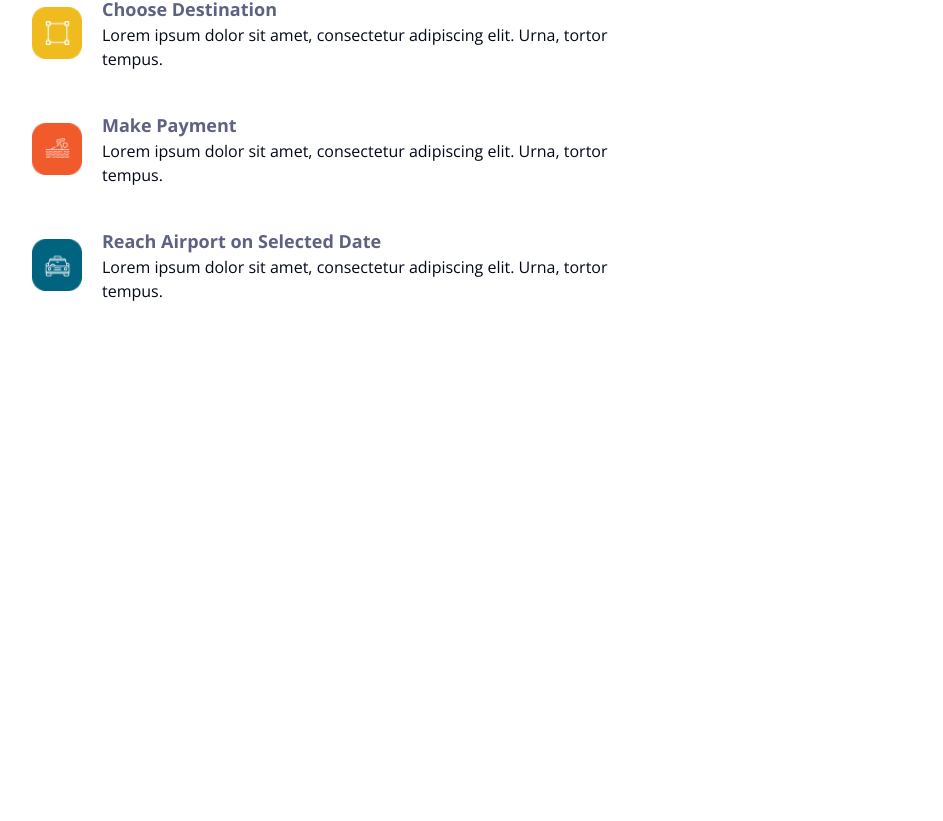
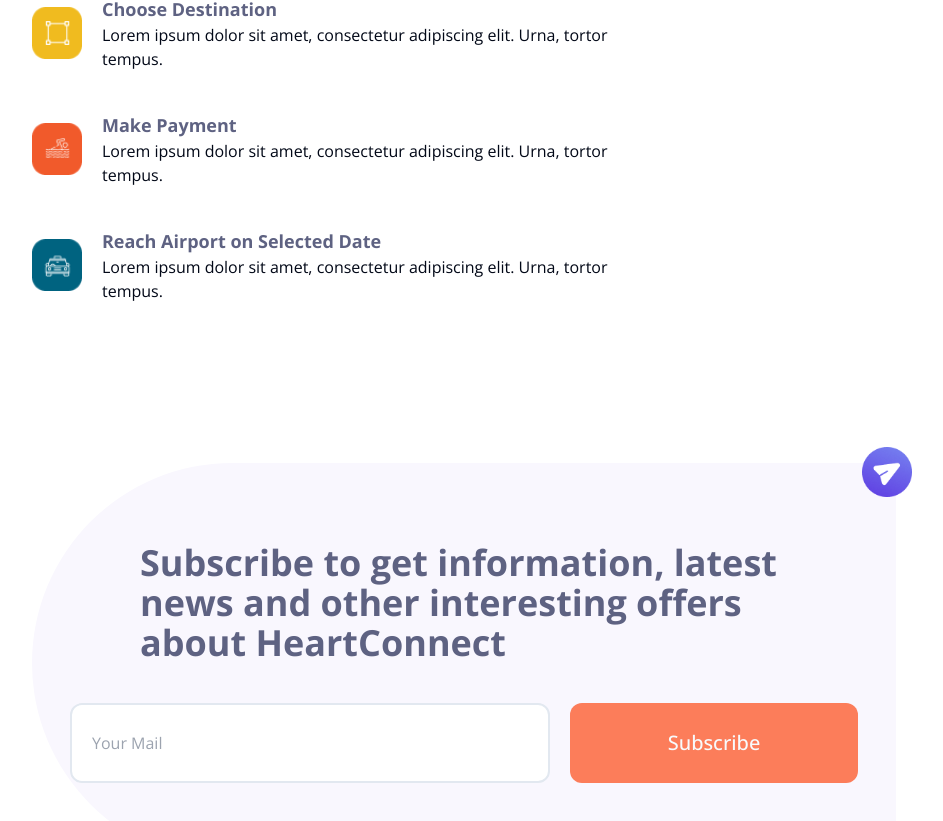
Before and after one commit to skinet-web/heartconnect, a Next.js app: page / in a window 1280 px wide. Shown: the part 2357-3178 px from the top of the page, without its empty margins (176-1119 px from the left). Before the commit the page ends 2900 px from the top, so only its background shows below. Built offline with nearby package versions, Linux system fonts and the light colour scheme.

Commit message:
Added subscribe email

```diff
--- /dev/null
+++ b/app/components/Subscribe.tsx
@@ -0,0 +1,27 @@
+import React from 'react'
+import { Button } from './ui/button'
+import Image from 'next/image'
+
+const Subscribe = () => {
+  return (
+    <div className='relative flex flex-col py-20 justify-center items-center bg-[#f9f7fe] w-full h-full rounded-xl  lg:rounded-l-full'>
+            <h2 className='text-4xl font-bold text-textSecondary w-3/4'>
+                Subscribe to get information, latest news and other
+                interesting offers about HeartConnect
+            </h2>
+            <div className=' flex flex-col items-center lg:flex-row gap-5 mt-10 '>
+                <input type='text' placeholder='Your Mail' className='rounded-xl p-5 lg:w-[30rem] w-[18rem] h-20 border-2'/>
+                <Button className='w-[18rem] h-20 rounded-xl bg-gradient-to-t from-[#fc7d5a] to-[#fc7d5a] text-xl font-semiboldbold'>Subscribe</Button>
+            </div>
+            <Image
+                src='/book/arrow.png'
+                width={50}
+                height={50}
+                alt='arrow'
+                className='absolute -top-[1rem] -right-[1rem]'
+            />
+    </div>
+  )
+}
+
+export default Subscribe
--- a/app/page.tsx
+++ b/app/page.tsx
@@ -5,6 +5,7 @@
 import Services from './components/Services'
 import Destination from './components/Destination'
 import BookSection from './components/BookSection'
+import Subscribe from './components/Subscribe'
 
 export default function Home() {
   return (
@@ -15,6 +16,7 @@
           <Services />
           <Destination />
           <BookSection />
+          <Subscribe />
       </Container>
     </main>
   )
```
Also changed, not shown: public/book/arrow.png (added).
